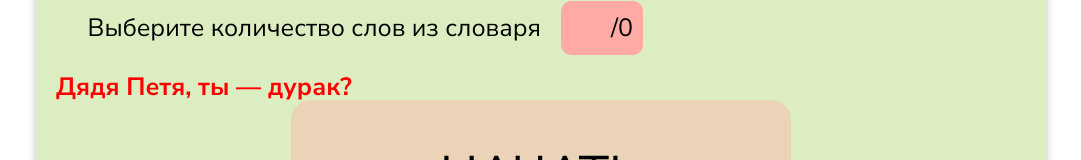
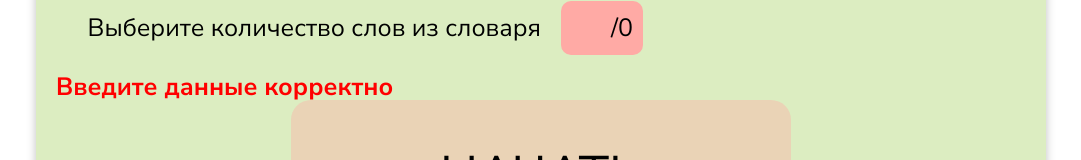
Before and after one commit to OfLORIAnO/schoolTraningPlatformForGoodPersonsAndMenWhoLoveHentai, a React (Vite) app: page /train in a window 1280 px wide. Shown: the part 516-676 px from the top of the page, without its empty margins (99-1180 px from the left). Built offline with nearby package versions, Linux system fonts and the light colour scheme; the HTML template or start-up script is replaced by a standard one.

Commit message:
niceeeee

```diff
--- a/src/App.jsx
+++ b/src/App.jsx
@@ -4,7 +4,7 @@ import { Route, Routes } from 'react-router-dom';
 import './reset.css';
 import s from './styles.module.scss';
 
-import Context from './Hook/Context';
+import Context from './hook/Context';
 
 import Layout from './components/Layout/Layout';
 import Homepage from './pages/Homepage/Homepage';
--- a/src/pages/Train/Mechine/Mechine.jsx
+++ b/src/pages/Train/Mechine/Mechine.jsx
@@ -9,5 +9,8 @@ import { shuffleArray } from './../../../../func.js';
 
 export default function Mechine() {
     const { selectedData, setSelectedData } = useContext(Context);
+    useEffect(() => {
+        console.log(shuffleArray(selectedData));
+    }, []);
     return <div className={s.mechine}></div>;
 }
--- a/src/pages/Train/Start/Start.jsx
+++ b/src/pages/Train/Start/Start.jsx
@@ -38,9 +38,9 @@ export default function Start() {
         allActive ? setAmountOfWords((num) => num + allData.all.length) : null;
         amountInput > 0
             ? amountInput > amountOfWords
-                ? setErrorText('Дядя Петя, ты — дурак?')
+                ? setErrorText('Введите данные корректно?')
                 : setErrorText('')
-            : setErrorText('Дядя Петя, ты — дурак?');
+            : setErrorText('Введите данные корректно');
         amountOfWords ? setSomethingActive(true) : false;
     }, [
         zsActive,
```
